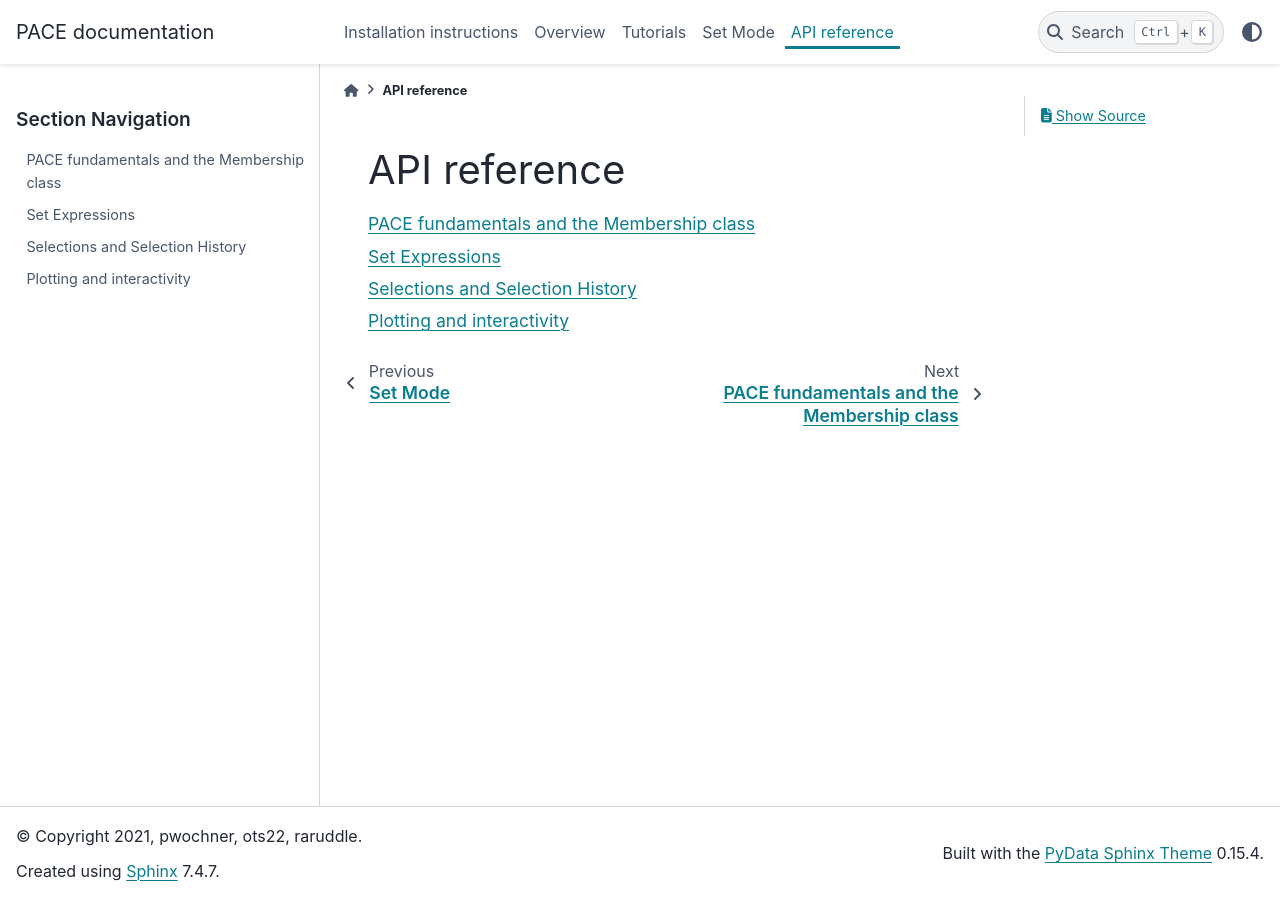
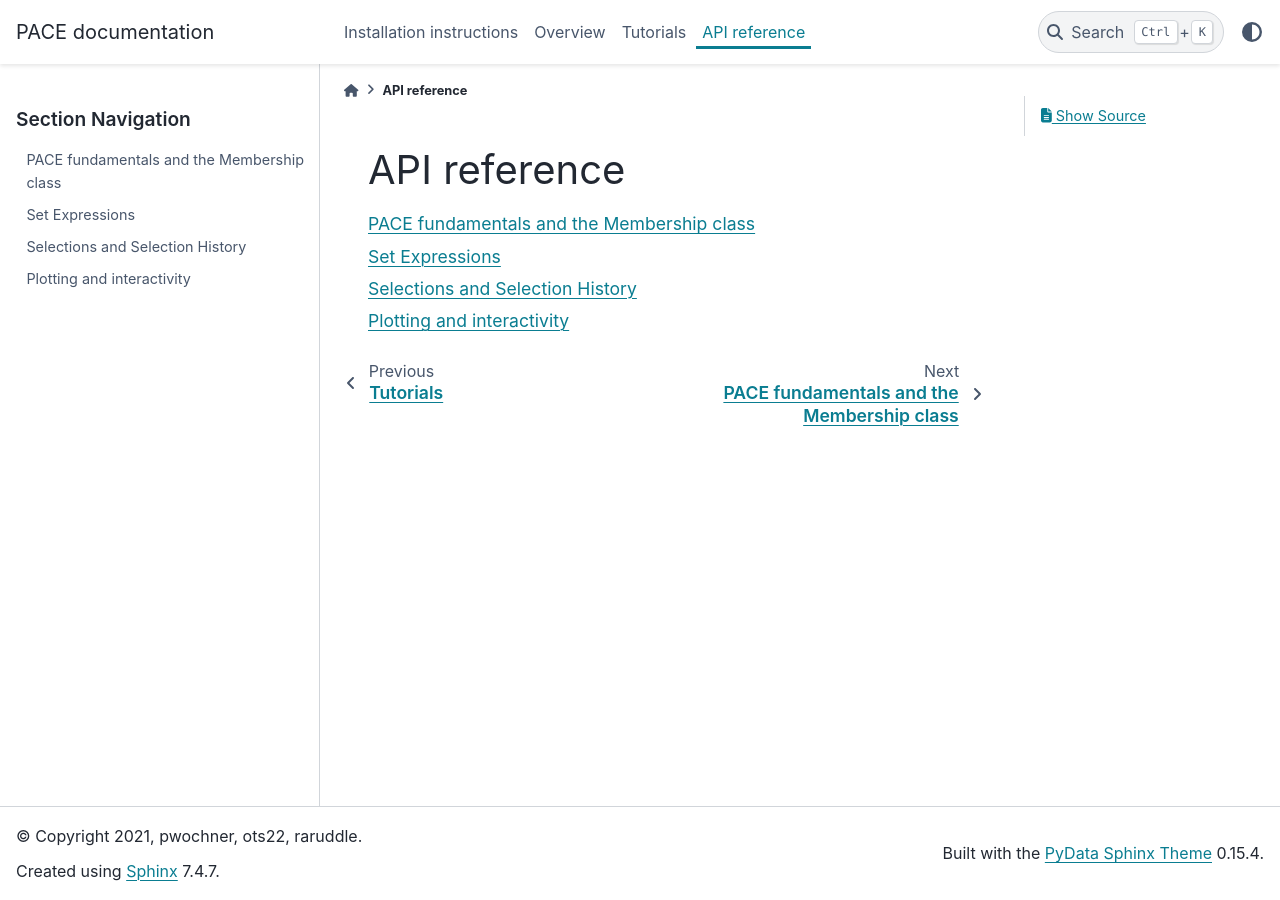
Before and after one commit to alan-turing-institute/setvis, a Sphinx documentation site: the page built from docs/source/api_reference.rst, in a window 1280 px wide. Built offline with Sphinx 7.4.7 and the PyData theme 0.15.4, drawn with Linux system fonts in a browser that asks for light colours.

Commit message:
Remove separate set mode doc page

```diff
--- a/docs/source/index.rst
+++ b/docs/source/index.rst
@@ -34,7 +34,6 @@ Contents
    installation
    overview
    tutorials
-   set_mode
    api_reference
 
 Examples
--- a/docs/source/set_mode.rst
+++ /dev/null
@@ -1,2 +0,0 @@
-Set Mode
-========
```
